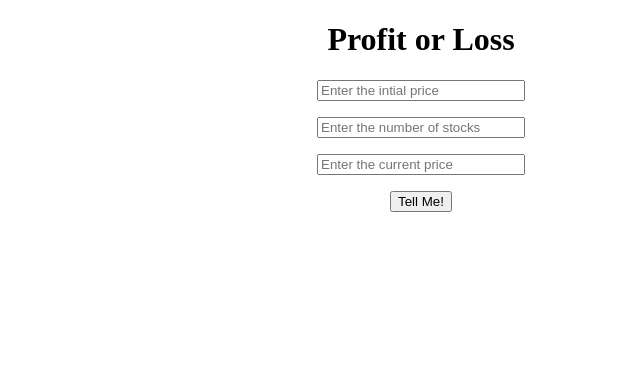
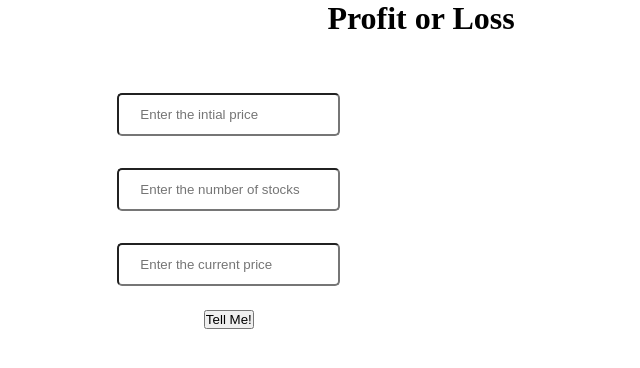
Before and after one commit to i-ihtesham/mark-14, a plain HTML site: page index.html in a window 1280 px wide. Shown: the whole page, without its empty margins (219-859 px from the left). Drawn offline with Linux system fonts and the light colour scheme.

Commit message:
adding styling

```diff
--- a/app.js
+++ b/app.js
@@ -3,6 +3,8 @@ let stockQuantity = document.querySelector("#stock-quantity")
 let currentPrice = document.querySelector("#current-price")
 let output = document.querySelector("#output")
 let sub = document.querySelector("#sub")
+let image = document.querySelector("#myImage")
+let imageText = document.querySelector("#imageText")
 
 sub.addEventListener("click", submitEvent)
 
--- a/index.html
+++ b/index.html
@@ -9,6 +9,8 @@
 </head>
 <body>
     <h1>Profit or Loss</h1>
+    <div class="container">
+        <div id="form-input">
             <label for="input-price">
                 <input type="number" name="" id="input-price" placeholder="Enter the intial price">
             </label>
@@ -19,7 +21,16 @@
                 <input type="number" name="" id="current-price" placeholder="Enter the current price">
             </label>
             <button id="sub">Tell Me!</button>
-    <div id="output"></div>
+        </div>
+
+        <div id="output">
+            <img id="myImage" src="" alt="">
+            <p id="imageText"></p>
+        </div>
+    </div>
+
+
+
     <script src="app.js"></script>
 </body>
 </html>
--- a/style.css
+++ b/style.css
@@ -1,3 +1,8 @@
+*{
+    margin: 0;
+    padding: 0;
+    box-sizing: border-box;
+  }
 body{
     text-align: center;
 }
@@ -5,6 +10,25 @@ label{
     display: block;
     padding-bottom: 1rem;
 }
-input{
-    width: 200px;
+input {
+    width: 100%;
+    padding: 12px 21px;
+    margin: 8px 0;
+    border-radius: 5px;
+  }
+
+.container{
+    width: 100vw;
+    height : 100vh;
+
+    display: flex;
+    justify-content: space-evenly;
+      /* align-items: center; */
 }
+#form-input{
+    padding: 3rem;
+}
+#output{
+    padding: 3rem;
+  font-size: 1.5rem;
+}
```
Lines whose indentation alone changed are shown as unchanged.
